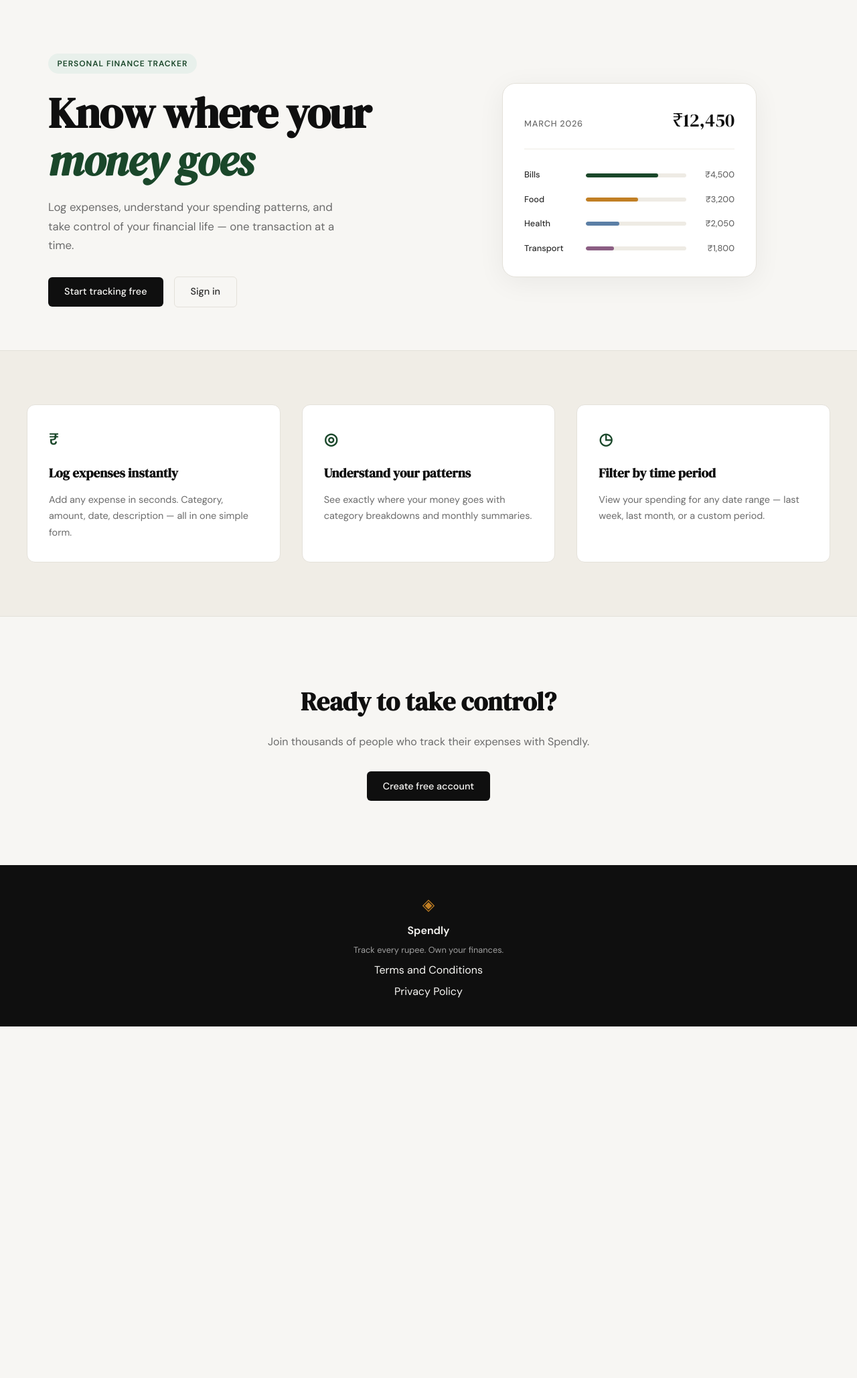
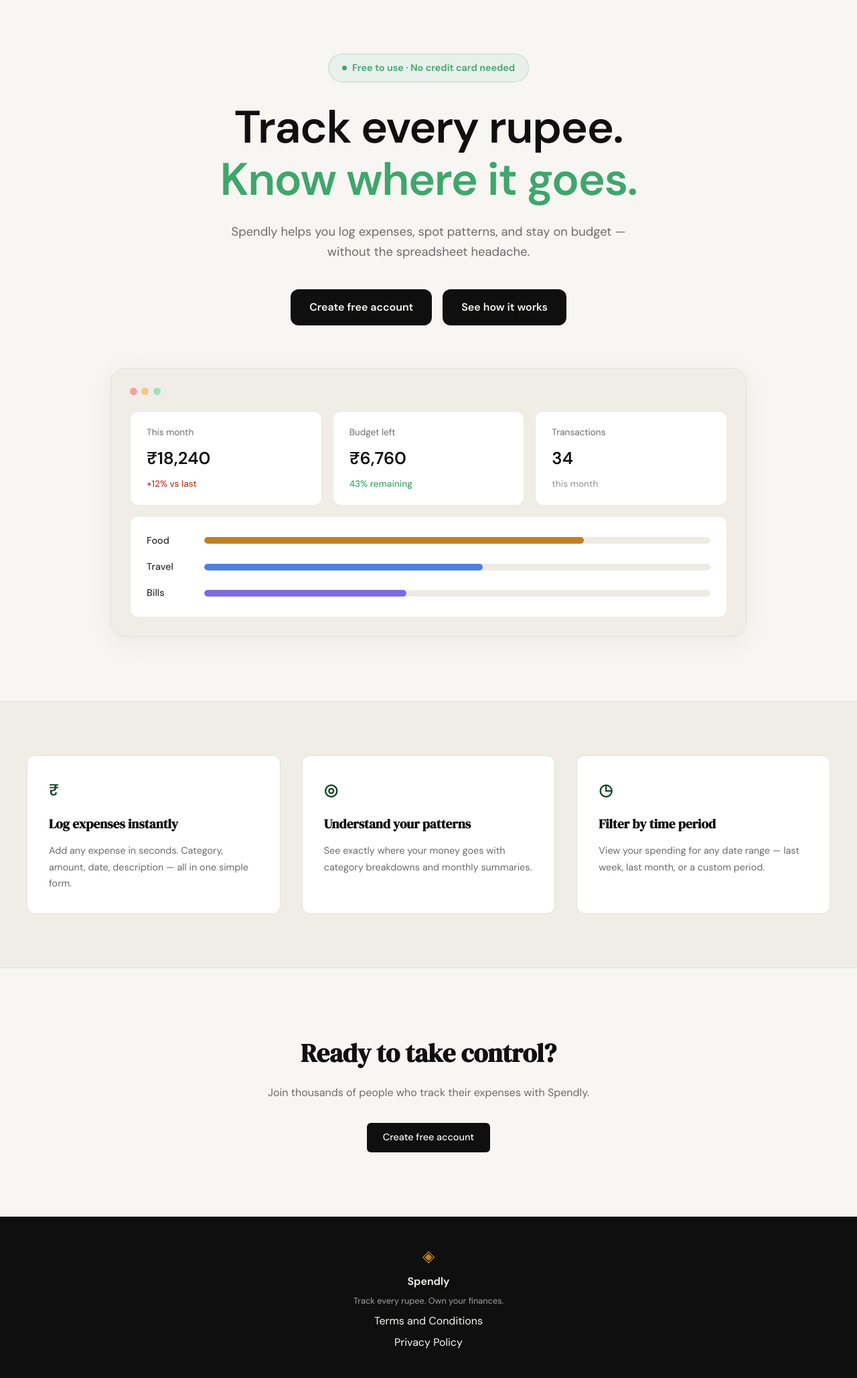
Before and after one commit to Anshuman-Alok-Gupta/spendly, a Flask app: page / in a window 1280 px wide. Shown: the part 61-2119 px from the top of the page at 67% size. Before the commit the page ends 1594 px from the top, so only its background shows below. Run offline with Flask 3, Linux system fonts and the light colour scheme.

Commit message:
redesigned hero webpage

```diff
--- /dev/null
+++ b/static/css/landing.css
@@ -0,0 +1,201 @@
+:root {
+    --hero-accent: #3fa66c;
+}
+
+/* ------------------------------------------------------------------ */
+/* Hero (redesign)                                                      */
+/* ------------------------------------------------------------------ */
+
+.hero {
+    display: flex;
+    flex-direction: column;
+    align-items: center;
+    text-align: center;
+    padding: 5rem 2rem 6rem;
+    max-width: var(--max-width);
+    margin: 0 auto;
+    gap: 0;
+}
+
+.hero-badge {
+    display: inline-flex;
+    align-items: center;
+    gap: 0.5rem;
+    background: var(--accent-light);
+    color: var(--hero-accent);
+    font-size: 0.9rem;
+    font-weight: 600;
+    letter-spacing: normal;
+    text-transform: none;
+    padding: 0.55rem 1.25rem;
+    border-radius: 999px;
+    border: 1px solid rgba(63, 166, 108, 0.25);
+    margin-bottom: 1.75rem;
+}
+
+.hero-badge-dot {
+    width: 7px;
+    height: 7px;
+    border-radius: 50%;
+    background: var(--hero-accent);
+    flex-shrink: 0;
+}
+
+.hero-title {
+    font-family: var(--font-body);
+    font-weight: 800;
+    font-size: clamp(2.5rem, 6vw, 4.25rem);
+    line-height: 1.15;
+    letter-spacing: -0.02em;
+    color: var(--ink);
+    margin-bottom: 1.5rem;
+}
+
+.hero-title-accent {
+    display: block;
+    color: var(--hero-accent);
+}
+
+.hero-subtitle {
+    font-size: 1.15rem;
+    color: var(--ink-muted);
+    line-height: 1.65;
+    max-width: 620px;
+    margin: 0 auto 2.5rem;
+}
+
+.hero-actions {
+    display: flex;
+    gap: 1rem;
+    align-items: center;
+    justify-content: center;
+    margin-bottom: 4rem;
+}
+
+.hero-actions .btn-primary {
+    padding: 0.9rem 1.75rem;
+    border-radius: var(--radius-md);
+    font-size: 1rem;
+    font-weight: 700;
+}
+
+/* ------------------------------------------------------------------ */
+/* Mock card (hero visual)                                             */
+/* ------------------------------------------------------------------ */
+
+.hero-visual {
+    width: 100%;
+    display: flex;
+    justify-content: center;
+}
+
+.mock-card {
+    background: var(--paper-warm);
+    border: 1px solid var(--border);
+    border-radius: var(--radius-lg);
+    padding: 1.75rem;
+    width: 100%;
+    max-width: 950px;
+}
+
+.mock-dots {
+    display: flex;
+    gap: 0.4rem;
+    margin-bottom: 1.5rem;
+}
+
+.mock-dot {
+    width: 11px;
+    height: 11px;
+    border-radius: 50%;
+}
+
+.mock-dot-red { background: #f2a3a0; }
+.mock-dot-yellow { background: #f3c988; }
+.mock-dot-green { background: #a8dcc0; }
+
+.mock-stats {
+    display: grid;
+    grid-template-columns: repeat(3, 1fr);
+    gap: 1rem;
+    margin-bottom: 1rem;
+}
+
+.mock-stat {
+    background: var(--paper-card);
+    border: 1px solid var(--border-soft);
+    border-radius: var(--radius-md);
+    padding: 1.25rem 1.5rem;
+    text-align: left;
+}
+
+.mock-stat-label {
+    display: block;
+    font-size: 0.85rem;
+    color: var(--ink-muted);
+    margin-bottom: 0.5rem;
+}
+
+.mock-stat-value {
+    display: block;
+    font-family: var(--font-body);
+    font-weight: 700;
+    font-size: 1.6rem;
+    color: var(--ink);
+    margin-bottom: 0.4rem;
+}
+
+.mock-stat-change {
+    display: block;
+    font-size: 0.85rem;
+    font-weight: 500;
+}
+
+.mock-stat-change-neg { color: var(--danger); }
+.mock-stat-change-pos { color: var(--hero-accent); }
+.mock-stat-change-muted { color: var(--ink-faint); }
+
+.mock-bars-card {
+    background: var(--paper-card);
+    border: 1px solid var(--border-soft);
+    border-radius: var(--radius-md);
+    padding: 1.5rem;
+    display: flex;
+    flex-direction: column;
+    gap: 1rem;
+    text-align: left;
+}
+
+.mock-bar-row {
+    display: grid;
+    grid-template-columns: 70px 1fr;
+    align-items: center;
+    gap: 1rem;
+}
+
+.mock-cat {
+    font-size: 0.9rem;
+    color: var(--ink-soft);
+}
+
+.mock-bar-track {
+    height: 10px;
+    background: var(--border-soft);
+    border-radius: 999px;
+    overflow: hidden;
+}
+
+.mock-bar {
+    height: 100%;
+    border-radius: 999px;
+}
+
+.mock-bar-food { background: var(--accent-2); }
+.mock-bar-travel { background: #4f7edb; }
+.mock-bar-bills { background: #7c6ce0; }
+
+@media (max-width: 720px) {
+    .mock-stats {
+        grid-template-columns: 1fr;
+    }
+}
--- a/templates/landing.html
+++ b/templates/landing.html
@@ -2,59 +2,71 @@
 
 {% block title %}Spendly — Track Every Rupee{% endblock %}
 
+{% block head %}
+<link rel="stylesheet" href="{{ url_for('static', filename='css/landing.css') }}">
+{% endblock %}
+
 {% block content %}
 
 <section class="hero">
-    <div class="hero-inner">
-        <div class="hero-badge">Personal Finance Tracker</div>
-        <h1 class="hero-title">
-            Know where your<br>
-            <em>money goes</em>
-        </h1>
-        <p class="hero-subtitle">
-            Log expenses, understand your spending patterns,
-            and take control of your financial life —
-            one transaction at a time.
-        </p>
-        <div class="hero-actions">
-            <a href="{{ url_for('register') }}" class="btn-primary">Start tracking free</a>
-            <a href="{{ url_for('login') }}" class="btn-ghost">Sign in</a>
-        </div>
+    <div class="hero-badge">
+        <span class="hero-badge-dot"></span>
+        Free to use · No credit card needed
+    </div>
+    <h1 class="hero-title">
+        Track every rupee.
+        <span class="hero-title-accent">Know where it goes.</span>
+    </h1>
+    <p class="hero-subtitle">
+        Spendly helps you log expenses, spot patterns, and stay
+        on budget — without the spreadsheet headache.
+    </p>
+    <div class="hero-actions">
+        <a href="{{ url_for('register') }}" class="btn-primary">Create free account</a>
+        <a href="#" class="btn-primary">See how it works</a>
     </div>
     <div class="hero-visual">
         <div class="mock-card">
-            <div class="mock-card-header">
-                <span class="mock-label">March 2026</span>
-                <span class="mock-total">₹12,450</span>
+            <div class="mock-dots">
+                <span class="mock-dot mock-dot-red"></span>
+                <span class="mock-dot mock-dot-yellow"></span>
+                <span class="mock-dot mock-dot-green"></span>
             </div>
-            <div class="mock-bars">
+            <div class="mock-stats">
+                <div class="mock-stat">
+                    <span class="mock-stat-label">This month</span>
+                    <span class="mock-stat-value">₹18,240</span>
+                    <span class="mock-stat-change mock-stat-change-neg">+12% vs last</span>
+                </div>
+                <div class="mock-stat">
+                    <span class="mock-stat-label">Budget left</span>
+                    <span class="mock-stat-value">₹6,760</span>
+                    <span class="mock-stat-change mock-stat-change-pos">43% remaining</span>
+                </div>
+                <div class="mock-stat">
+                    <span class="mock-stat-label">Transactions</span>
+                    <span class="mock-stat-value">34</span>
+                    <span class="mock-stat-change mock-stat-change-muted">this month</span>
+                </div>
+            </div>
+            <div class="mock-bars-card">
+                <div class="mock-bar-row">
+                    <span class="mock-cat">Food</span>
+                    <div class="mock-bar-track">
+                        <div class="mock-bar mock-bar-food" style="width: 75%"></div>
+                    </div>
+                </div>
+                <div class="mock-bar-row">
+                    <span class="mock-cat">Travel</span>
+                    <div class="mock-bar-track">
+                        <div class="mock-bar mock-bar-travel" style="width: 55%"></div>
+                    </div>
+                </div>
                 <div class="mock-bar-row">
                     <span class="mock-cat">Bills</span>
                     <div class="mock-bar-track">
-                        <div class="mock-bar" style="width: 72%"></div>
+                        <div class="mock-bar mock-bar-bills" style="width: 40%"></div>
                     </div>
-                    <span class="mock-amt">₹4,500</span>
-                </div>
-                <div class="mock-bar-row">
-                    <span class="mock-cat">Food</span>
-                    <div class="mock-bar-track">
-                        <div class="mock-bar mock-bar-2" style="width: 52%"></div>
-                    </div>
-                    <span class="mock-amt">₹3,200</span>
-                </div>
-                <div class="mock-bar-row">
-                    <span class="mock-cat">Health</span>
-                    <div class="mock-bar-track">
-                        <div class="mock-bar mock-bar-3" style="width: 33%"></div>
-                    </div>
-                    <span class="mock-amt">₹2,050</span>
-                </div>
-                <div class="mock-bar-row">
-                    <span class="mock-cat">Transport</span>
-                    <div class="mock-bar-track">
-                        <div class="mock-bar mock-bar-4" style="width: 28%"></div>
-                    </div>
-                    <span class="mock-amt">₹1,800</span>
                 </div>
             </div>
         </div>
```
